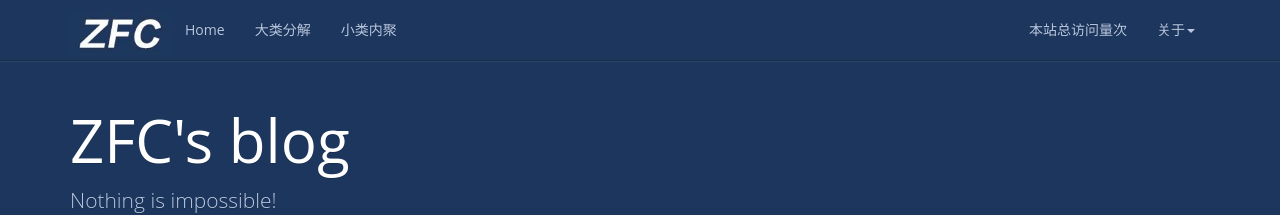
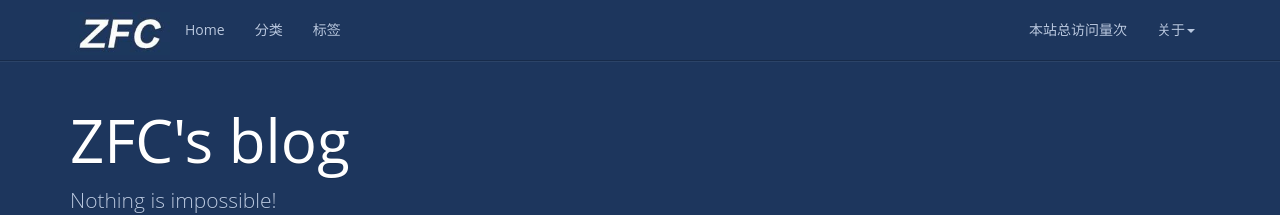
Before and after one commit to ZFCC/ZFCC.github.io, a Jekyll site: the page built from index.html, in a window 1280 px wide. Shown: the top 215 px of the page. Built offline with Jekyll 4.4.1, drawn with Linux system fonts in a browser that asks for light colours; nearby versions of some CDN libraries; a script that is not in the unit is left out; the list of posts is cut into pages by our own code; comment, search, counter and statistics services are not loaded.

Commit message:
Update header.html

```diff
--- a/_includes/header.html
+++ b/_includes/header.html
@@ -16,10 +16,10 @@
           <a href="{{ '/' | prepend: site.baseurl }}">Home</a>
         </li>
         <li>
-          <a href="{{ '/categories/' | prepend: site.baseurl }}">大类分解</a>
+          <a href="{{ '/categories/' | prepend: site.baseurl }}">分类</a>
         </li>
         <li>
-          <a href="{{ '/tag/' | prepend: site.baseurl }}">小类内聚</a>
+          <a href="{{ '/tag/' | prepend: site.baseurl }}">标签</a>
         </li>
       </ul>
       <ul class="nav navbar-nav navbar-right">
```
